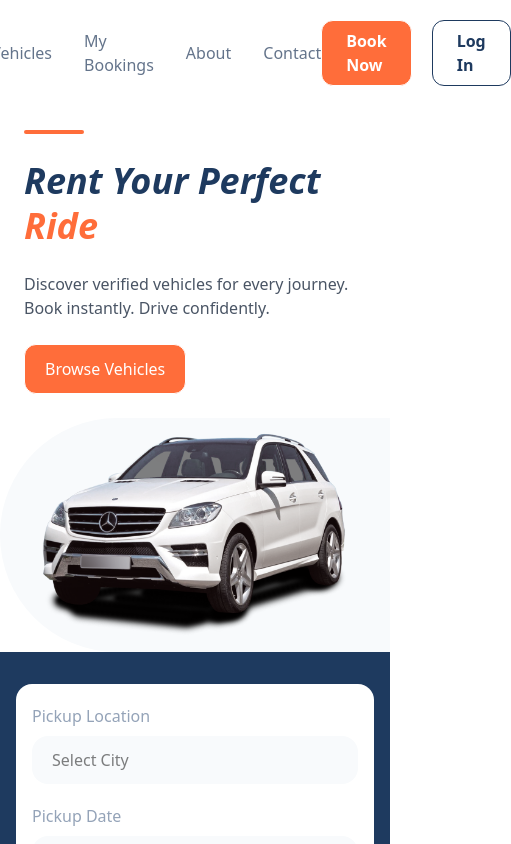
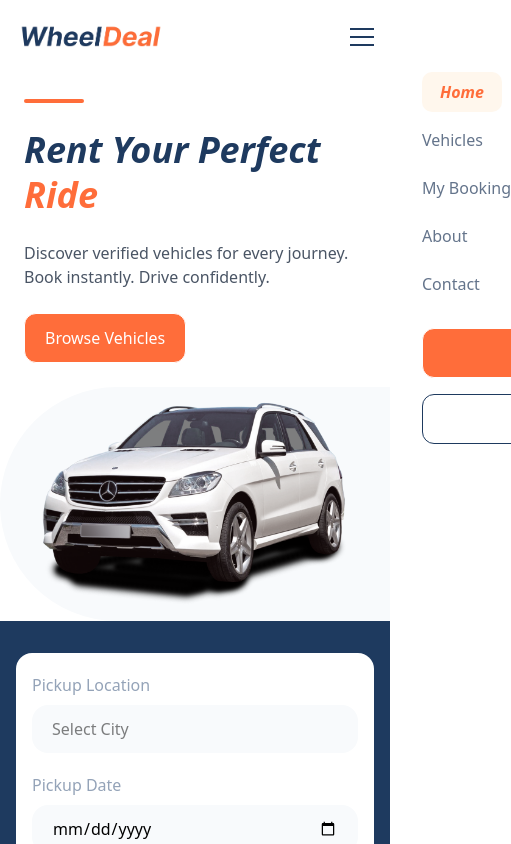
Before and after one commit to Hrita-Dutta/wheeldeal, a React (Vite) app in the folder frontend/: page / in a window 390 px wide. Shown: the top 844 px of the page, 511 px wide, since content can reach past the window. Built offline with nearby package versions, Linux system fonts and the light colour scheme.

Commit message:
made header mobile responsive

```diff
--- a/frontend/src/components/Header.jsx
+++ b/frontend/src/components/Header.jsx
@@ -1,17 +1,43 @@
-import React from "react";
+import React, { useState } from "react";
 import logo from "../../public/logo/logo_alt.png";
 import { NavLink } from "react-router-dom";
 import styles from "./Header.module.css";
 
 const Header = () => {
+  const [isMenuOpen, setIsMenuOpen] = useState(false);
+
   return (
     <>
-      <nav className="flex justify-center">
-        <div className="w-295 flex justify-between items-center py-5">
+      <nav className="flex justify-center px-4">
+        <div className="w-full lg:w-295 flex justify-between items-center py-5">
           <div>
             <img src={logo} alt="" width={150} />
           </div>
-          <ul className="flex justify-between items-center gap-8">
+
+          {/* Mobile Menu Button */}
+          <button
+            className="lg:hidden flex flex-col gap-1.5 z-50"
+            onClick={() => setIsMenuOpen(!isMenuOpen)}
+          >
+            <span
+              className={`block w-6 h-0.5 bg-[#1E3A5F] transition-transform ${
+                isMenuOpen ? "rotate-45 translate-y-2" : ""
+              }`}
+            ></span>
+            <span
+              className={`block w-6 h-0.5 bg-[#1E3A5F] transition-opacity ${
+                isMenuOpen ? "opacity-0" : ""
+              }`}
+            ></span>
+            <span
+              className={`block w-6 h-0.5 bg-[#1E3A5F] transition-transform ${
+                isMenuOpen ? "-rotate-45 -translate-y-2" : ""
+              }`}
+            ></span>
+          </button>
+
+          {/* Desktop Menu */}
+          <ul className="hidden lg:flex justify-between items-center gap-8">
             <li>
               <NavLink
                 to="/"
@@ -64,7 +90,9 @@ const Header = () => {
               </NavLink>
             </li>
           </ul>
-          <div className="flex gap-5">
+
+          {/* Desktop Buttons */}
+          <div className="hidden lg:flex gap-5">
             <NavLink
               to="/register"
               className="border bg-[#FF6D3A] py-2 px-6 rounded-xl text-white font-bold hover:bg-white hover:text-[#FF6D3A] hover:border-[#FF6D3A] transition duration-300 ease-in-out"
@@ -74,16 +102,99 @@ const Header = () => {
 
             <NavLink
               to="/login"
-              className="border border-[#1E3A5F] bg-transparent py-2 px-6 rounded-xl text-[#1E3A5F] font-bold hover:bg-[#1E3A5F] hover:text-white  transition duration-300 ease-in-out"
+              className="border border-[#1E3A5F] bg-transparent py-2 px-6 rounded-xl text-[#1E3A5F] font-bold hover:bg-[#1E3A5F] hover:text-white transition duration-300 ease-in-out"
             >
               Log In
             </NavLink>
           </div>
         </div>
       </nav>
-      {/* <div className="flex justify-center pb-5">
-        <hr className="w-[80%] border-[#E2E8F0]" />
-      </div> */}
+
+      {/* Mobile Menu */}
+      <div
+        className={`lg:hidden fixed inset-0 bg-white z-40 transition-transform duration-300 ${
+          isMenuOpen ? "translate-x-0" : "translate-x-full"
+        }`}
+      >
+        <div className="flex flex-col h-full pt-20 px-8">
+          <ul className="flex flex-col gap-6">
+            <li>
+              <NavLink
+                to="/"
+                end
+                className={({ isActive }) =>
+                  isActive ? styles.activeLink : styles.navLink
+                }
+                onClick={() => setIsMenuOpen(false)}
+              >
+                Home
+              </NavLink>
+            </li>
+            <li>
+              <NavLink
+                to="/vehicles"
+                className={({ isActive }) =>
+                  isActive ? styles.activeLink : styles.navLink
+                }
+                onClick={() => setIsMenuOpen(false)}
+              >
+                Vehicles
+              </NavLink>
+            </li>
+            <li>
+              <NavLink
+                to="/bookings"
+                className={({ isActive }) =>
+                  isActive ? styles.activeLink : styles.navLink
+                }
+                onClick={() => setIsMenuOpen(false)}
+              >
+                My Bookings
+              </NavLink>
+            </li>
+            <li>
+              <NavLink
+                to="/about"
+                className={({ isActive }) =>
+                  isActive ? styles.activeLink : styles.navLink
+                }
+                onClick={() => setIsMenuOpen(false)}
+              >
+                About
+              </NavLink>
+            </li>
+            <li>
+              <NavLink
+                to="/contact"
+                className={({ isActive }) =>
+                  isActive ? styles.activeLink : styles.navLink
+                }
+                onClick={() => setIsMenuOpen(false)}
+              >
+                Contact
+              </NavLink>
+            </li>
+          </ul>
+
+          <div className="flex flex-col gap-4 mt-8">
+            <NavLink
+              to="/register"
+              className="border bg-[#FF6D3A] py-3 px-6 rounded-xl text-white font-bold text-center hover:bg-white hover:text-[#FF6D3A] hover:border-[#FF6D3A] transition duration-300 ease-in-out"
+              onClick={() => setIsMenuOpen(false)}
+            >
+              Book Now
+            </NavLink>
+
+            <NavLink
+              to="/login"
+              className="border border-[#1E3A5F] bg-transparent py-3 px-6 rounded-xl text-[#1E3A5F] font-bold text-center hover:bg-[#1E3A5F] hover:text-white transition duration-300 ease-in-out"
+              onClick={() => setIsMenuOpen(false)}
+            >
+              Log In
+            </NavLink>
+          </div>
+        </div>
+      </div>
     </>
   );
 };
--- /dev/null
+++ b/frontend/src/utils/ScrollToTop.jsx
@@ -0,0 +1,6 @@
+export const scrollToTop = () => {
+  window.scrollTo({
+    top: 0,
+    // behavior: "smooth",
+  });
+};
```
